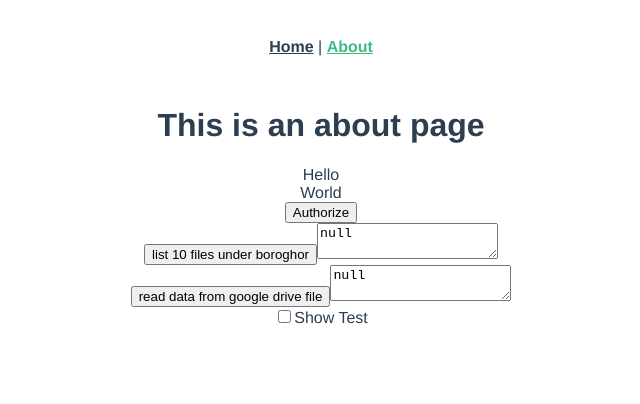
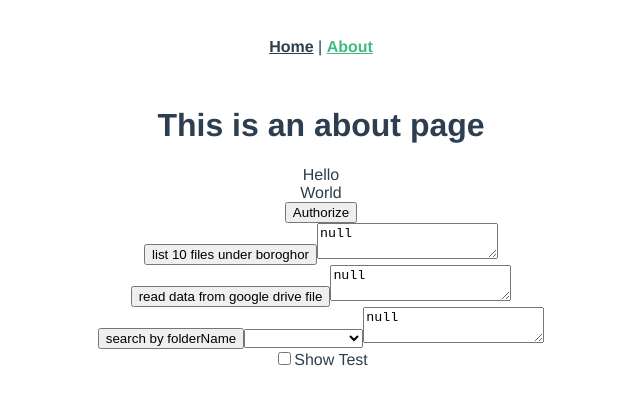
Before and after one commit to rahulmohoto1996/Business-App, a Vue app: page /about in a window 1280 px wide. Shown: the top 404 px of the page, without its empty margins (319-959 px from the left). Built offline with nearby package versions, Linux system fonts and the light colour scheme.

Commit message:
Updates on AboutView.vue.

```diff
--- a/src/views/AboutView.vue
+++ b/src/views/AboutView.vue
@@ -16,6 +16,15 @@
   <div>
     <button @click="readDataFromGoogleDriveFile">read data from google drive file</button>
     <textarea v-model="beautifyDataFromFile"></textarea>
+  </div>
+  <div>
+    <button @click="searchByFolderName">search by folderName</button>
+    <select v-model="selectedGodown" @change="selectGodown">
+      <option v-for="n in godowns" :value="n.key" :disabled="n.disabled">
+        {{ n.value }}
+      </option>
+    </select>
+    <textarea v-model="beautifySearchedFolder"></textarea>
   </div>
   <!-- <div>
     <button @click="extractFromSheetJS_test">Test JS</button>
@@ -62,7 +71,14 @@ export default {
       boroghorFiles: null,
       showTests: false,
       parsedDataFromFile: null,
-      inProgress: false
+      inProgress: false,
+      godowns: [
+        {key: 'select a godown', value: 'select a godown', disabled: true},
+        {key: 'Boroghor', value: 'Boroghor', disabled: false},
+        {key: 'Senpara', value: 'Senpara', disabled: false}
+      ],
+      selectedGodown: null,
+      searchedFolder: null,
     }
   },
 
@@ -81,6 +97,12 @@ export default {
 
     beautifyDataFromFile() {
       var data = this.parsedDataFromFile;
+      var beautifulData = JSON.stringify(data, null, 2);
+      return beautifulData;
+    },
+
+    beautifySearchedFolder() {
+      var data = this.searchedFolder;
       var beautifulData = JSON.stringify(data, null, 2);
       return beautifulData;
     }
@@ -112,7 +134,7 @@ export default {
 
     async authorize() {
       debugger;
-      var res = await axios.get("https://express-app-r2vg.onrender.com/authorize"); //await axios.get("https://express-app-r2vg.onrender.com/authorize");
+      var res = await axios.get("https://express-app-r2vg.onrender.com/authorize"); //"http://localhost:5000/authorize" //await axios.get("https://express-app-r2vg.onrender.com/authorize");
       var response = res.data;
       if(!response || !response.ok) {
         alert(response.status);
@@ -122,7 +144,7 @@ export default {
         alert(response.status);
         return;
       }
-      var url = response.data.authUrl;
+      var url = response.authUrl;
       window.location.href = url;
       // window.open( //'noopener, noreferrer'x
       //   url,
@@ -166,6 +188,29 @@ export default {
       }
       this.parsedDataFromFile = res.parsedData;
       this.inProgress = false;
+    },
+
+    async searchFolderByNameFromGoogleDrive(folderName) {
+      debugger;
+      this.inProgress = true;
+      if(!folderName) return;
+      var url = `https://express-app-r2vg.onrender.com/searchFolderFromDrive/${folderName}`; //http://localhost:5000 //https://express-app-r2vg.onrender.com
+      var res = await axios.get(url);
+      res = res.data;
+      if(!res || !res.ok) {
+        alert(res.status);
+        this.inProgress = false;
+        return;
+      }
+      this.searchedFolder = res.folders;
+      this.inProgress = false;
+    },
+
+    async selectGodown() {
+      debugger;
+      var selectedGodown = this.selectedGodown;
+      console.log(selectedGodown);
+      var searchedFolder = await this.searchFolderByNameFromGoogleDrive(selectedGodown);
     }
 
 
```
